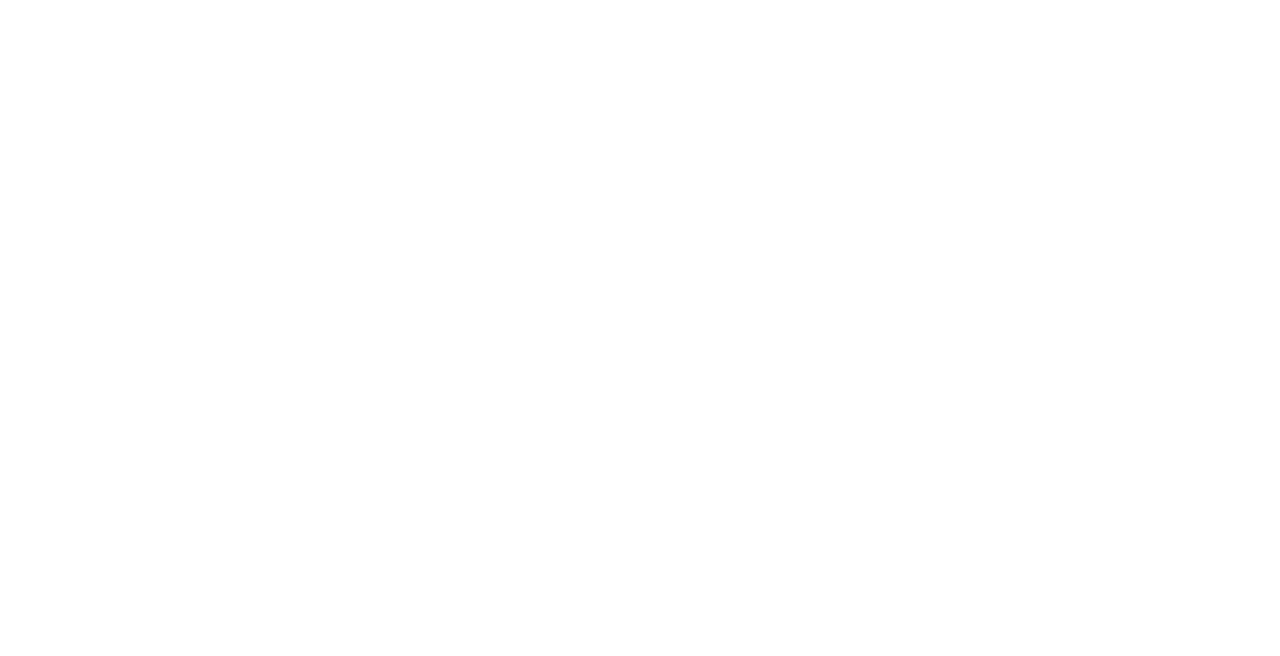
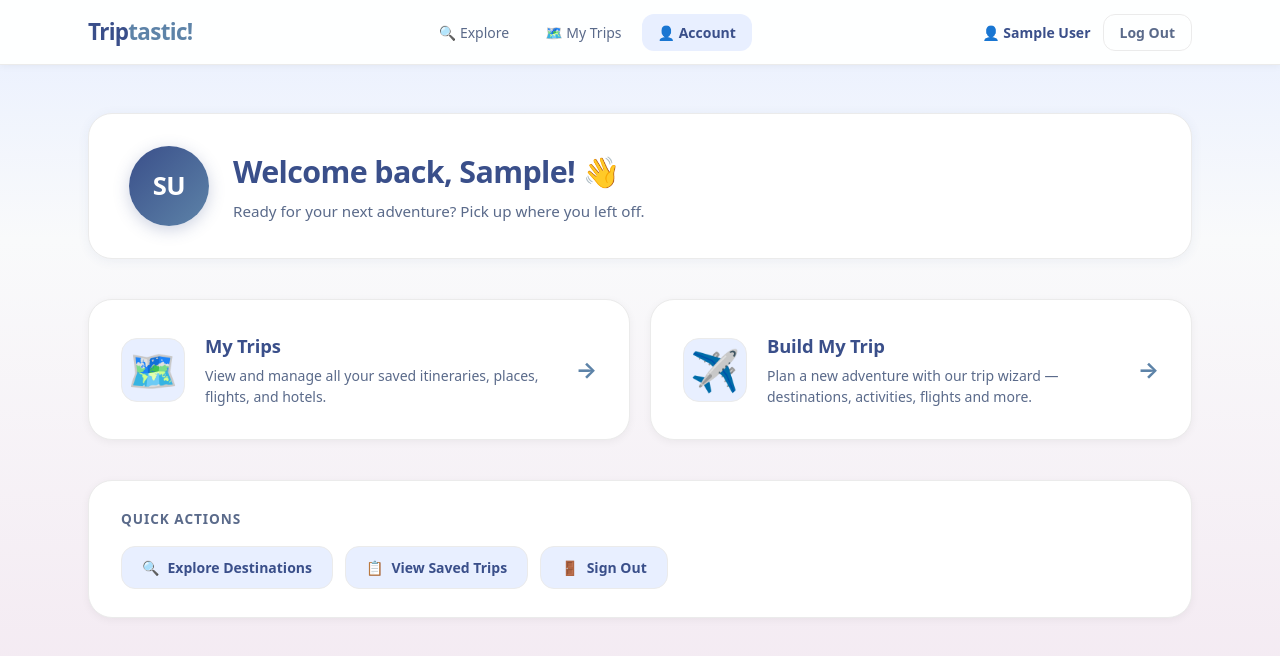
Before and after one commit to brocw/mern-travel-agent, a React (Vite) app in the folder frontend/: page /account in a window 1280 px wide. Before the commit this address had no page. Shown: the top 656 px of the page. Built offline with nearby package versions, Linux system fonts and the light colour scheme; sample sign-in values are in the browser's storage.

Commit message:
stuff i did for account page

```diff
--- a/frontend/src/App.tsx
+++ b/frontend/src/App.tsx
@@ -8,6 +8,7 @@
 import VerifyEmailPage from './pages/VerifyEmailPage.tsx';
 import ForgotPasswordPage from './pages/ForgotPasswordPage.tsx';
 import ResetPasswordPage from './pages/ResetPasswordPage.tsx';
+import AccountPage from './pages/AccountPage.tsx';
 
 function App() {
   return (
@@ -20,6 +21,7 @@
         <Route path="/verify-email" element={<VerifyEmailPage />} />
         <Route path="/forgot-password" element={<ForgotPasswordPage />} />
         <Route path="/reset-password" element={<ResetPasswordPage />} />
+        <Route path="/account" element={<AccountPage />} />
       </Routes>
     </BrowserRouter>
   );
--- a/frontend/src/components/Login.tsx
+++ b/frontend/src/components/Login.tsx
@@ -63,7 +63,7 @@
           localStorage.setItem("user_data", JSON.stringify(user));
           const pendingSearch = localStorage.getItem('pending_search');
           localStorage.removeItem('pending_search');
-          window.location.href = pendingSearch ? `/search?q=${encodeURIComponent(pendingSearch)}` : '/search';
+          window.location.href = pendingSearch ? `/search?q=${encodeURIComponent(pendingSearch)}` : '/account';
         }
       } catch (e) {
         console.log(e);
--- a/frontend/src/index.css
+++ b/frontend/src/index.css
@@ -2231,3 +2231,192 @@
 .tt-planner-slot-option:last-child { border-bottom: none; }
 .tt-planner-slot-option:hover { background: var(--tt-ice); }
 .tt-planner-slot-option span { font-size: 1rem; }
+
+/* ============================================================
+   ACCOUNT PAGE
+   ============================================================ */
+
+.tt-account-page {
+  min-height: 100vh;
+  background: linear-gradient(180deg, var(--tt-ice) 0%, #F9FAFB 30%, var(--tt-blush) 100%);
+}
+
+.tt-account-content {
+  max-width: 72rem;
+  margin: 0 auto;
+  padding: 3rem 1.5rem;
+  display: flex;
+  flex-direction: column;
+  gap: 2.5rem;
+}
+
+/* ── Welcome Hero ── */
+.tt-account-hero {
+  display: flex;
+  align-items: center;
+  gap: 1.5rem;
+  background: white;
+  border: 1px solid #EBEBEB;
+  border-radius: 1.5rem;
+  padding: 2rem 2.5rem;
+  box-shadow: 0 2px 12px rgba(58,79,138,0.07);
+}
+
+.tt-account-avatar {
+  width: 5rem;
+  height: 5rem;
+  border-radius: 9999px;
+  background: linear-gradient(135deg, var(--tt-navy), var(--tt-steel));
+  color: white;
+  font-size: 1.6rem;
+  font-weight: 800;
+  display: flex;
+  align-items: center;
+  justify-content: center;
+  flex-shrink: 0;
+  box-shadow: 0 4px 16px rgba(58,79,138,0.25);
+  letter-spacing: -0.02em;
+}
+
+.tt-account-welcome {
+  font-weight: 800;
+  font-size: clamp(1.4rem, 3vw, 1.9rem);
+  color: var(--tt-navy);
+  letter-spacing: -0.02em;
+  margin-bottom: 0.35rem;
+}
+
+.tt-account-welcome-sub {
+  color: var(--tt-muted);
+  font-size: 0.95rem;
+}
+
+/* ── Navigation Cards ── */
+.tt-account-cards {
+  display: grid;
+  grid-template-columns: 1fr 1fr;
+  gap: 1.25rem;
+}
+
+@media (max-width: 640px) {
+  .tt-account-cards { grid-template-columns: 1fr; }
+  .tt-account-hero { flex-direction: column; text-align: center; }
+}
+
+.tt-account-card {
+  display: flex;
+  align-items: center;
+  gap: 1.25rem;
+  padding: 2rem;
+  border-radius: 1.5rem;
+  border: 1.5px solid #EBEBEB;
+  background: white;
+  text-decoration: none;
+  transition: all 0.2s;
+  box-shadow: 0 2px 8px rgba(0,0,0,0.05);
+  cursor: pointer;
+}
+
+.tt-account-card:hover {
+  transform: translateY(-3px);
+  box-shadow: 0 10px 28px rgba(58,79,138,0.13);
+  border-color: var(--tt-purple);
+}
+
+.tt-account-card--trips:hover { border-color: var(--tt-navy); }
+.tt-account-card--wizard:hover { border-color: var(--tt-steel); }
+
+.tt-account-card-icon {
+  font-size: 2.5rem;
+  width: 4rem;
+  height: 4rem;
+  background: var(--tt-ice);
+  border: 1px solid #EBEBEB;
+  border-radius: 1rem;
+  display: flex;
+  align-items: center;
+  justify-content: center;
+  flex-shrink: 0;
+}
+
+.tt-account-card-body { flex: 1; }
+
+.tt-account-card-title {
+  font-weight: 800;
+  font-size: 1.15rem;
+  color: var(--tt-navy);
+  letter-spacing: -0.01em;
+  margin-bottom: 0.35rem;
+}
+
+.tt-account-card-desc {
+  color: var(--tt-muted);
+  font-size: 0.875rem;
+  line-height: 1.5;
+}
+
+.tt-account-card-arrow {
+  font-size: 1.4rem;
+  color: var(--tt-steel);
+  font-weight: 700;
+  flex-shrink: 0;
+  transition: transform 0.2s;
+}
+
+.tt-account-card:hover .tt-account-card-arrow {
+  transform: translateX(4px);
+}
+
+/* ── Quick Actions ── */
+.tt-account-quick {
+  background: white;
+  border: 1px solid #EBEBEB;
+  border-radius: 1.5rem;
+  padding: 1.75rem 2rem;
+  box-shadow: 0 2px 8px rgba(0,0,0,0.05);
+}
+
+.tt-account-quick-title {
+  font-weight: 700;
+  font-size: 0.85rem;
+  text-transform: uppercase;
+  letter-spacing: 0.07em;
+  color: var(--tt-muted);
+  margin-bottom: 1rem;
+}
+
+.tt-account-quick-grid {
+  display: flex;
+  flex-wrap: wrap;
+  gap: 0.75rem;
+}
+
+.tt-account-quick-btn {
+  display: inline-flex;
+  align-items: center;
+  gap: 0.5rem;
+  padding: 0.625rem 1.25rem;
+  border-radius: 0.875rem;
+  background: var(--tt-ice);
+  border: 1.5px solid #EBEBEB;
+  color: var(--tt-navy);
+  font-weight: 600;
+  font-size: 0.875rem;
+  cursor: pointer;
+  text-decoration: none;
+  transition: all 0.2s;
+  font-family: inherit;
+}
+
+.tt-account-quick-btn:hover {
+  background: var(--tt-navy);
+  color: white;
+  border-color: var(--tt-navy);
+  transform: translateY(-1px);
+}
+
+.tt-account-quick-btn--logout:hover {
+  background: #FEF2F2;
+  color: #DC2626;
+  border-color: #FECACA;
+}
--- /dev/null
+++ b/frontend/src/pages/AccountPage.tsx
@@ -0,0 +1,124 @@
+import { useEffect, useState } from 'react';
+
+interface User {
+  firstName: string;
+  lastName: string;
+  id: number;
+}
+
+const AccountPage = () => {
+  const [user, setUser] = useState<User | null>(null);
+
+  useEffect(() => {
+    const userData = localStorage.getItem('user_data');
+    if (!userData) {
+      window.location.href = '/';
+      return;
+    }
+    setUser(JSON.parse(userData));
+  }, []);
+
+  const doLogout = () => {
+    localStorage.removeItem('user_data');
+    localStorage.removeItem('token_data');
+    window.location.href = '/';
+  };
+
+  const initials = user
+    ? `${user.firstName[0]}${user.lastName[0]}`.toUpperCase()
+    : '?';
+
+  return (
+    <div className="tt-account-page">
+
+      {/* ── Navbar ── */}
+      <nav className="tt-trips-nav">
+        <div className="tt-trips-nav-inner">
+          <a href="/account" className="tt-trips-nav-brand">
+            <span style={{ color: 'var(--tt-navy)', fontWeight: 900, fontSize: '1.4rem', letterSpacing: '-0.03em' }}>
+              Trip<span style={{ color: 'var(--tt-steel)' }}>tastic!</span>
+            </span>
+          </a>
+          <div className="tt-trips-nav-links">
+            <a href="/search" className="tt-trips-nav-link">🔍 Explore</a>
+            <a href="/trips" className="tt-trips-nav-link">🗺️ My Trips</a>
+            <a href="/account" className="tt-trips-nav-link active">👤 Account</a>
+          </div>
+          <div className="tt-trips-nav-right">
+            <span className="tt-trips-nav-user">
+              👤 {user?.firstName} {user?.lastName}
+            </span>
+            <button className="tt-trips-nav-logout" onClick={doLogout}>
+              Log Out
+            </button>
+          </div>
+        </div>
+      </nav>
+
+      {/* ── Page Content ── */}
+      <div className="tt-account-content">
+
+        {/* Welcome Hero */}
+        <div className="tt-account-hero">
+          <div className="tt-account-avatar">{initials}</div>
+          <div className="tt-account-hero-text">
+            <h1 className="tt-account-welcome">
+              Welcome back, {user?.firstName}! 👋
+            </h1>
+            <p className="tt-account-welcome-sub">
+              Ready for your next adventure? Pick up where you left off.
+            </p>
+          </div>
+        </div>
+
+        {/* Navigation Cards */}
+        <div className="tt-account-cards">
+
+          {/* My Trips Card */}
+          <a href="/trips" className="tt-account-card tt-account-card--trips">
+            <div className="tt-account-card-icon">🗺️</div>
+            <div className="tt-account-card-body">
+              <h2 className="tt-account-card-title">My Trips</h2>
+              <p className="tt-account-card-desc">
+                View and manage all your saved itineraries, places, flights, and hotels.
+              </p>
+            </div>
+            <div className="tt-account-card-arrow">→</div>
+          </a>
+
+          {/* Build My Trip Card */}
+          <a href="/search" className="tt-account-card tt-account-card--wizard">
+            <div className="tt-account-card-icon">✈️</div>
+            <div className="tt-account-card-body">
+              <h2 className="tt-account-card-title">Build My Trip</h2>
+              <p className="tt-account-card-desc">
+                Plan a new adventure with our trip wizard — destinations, activities, flights and more.
+              </p>
+            </div>
+            <div className="tt-account-card-arrow">→</div>
+          </a>
+
+        </div>
+
+        {/* Quick Actions */}
+        <div className="tt-account-quick">
+          <h3 className="tt-account-quick-title">Quick Actions</h3>
+          <div className="tt-account-quick-grid">
+            <a href="/search" className="tt-account-quick-btn">
+              <span>🔍</span> Explore Destinations
+            </a>
+            <a href="/trips" className="tt-account-quick-btn">
+              <span>📋</span> View Saved Trips
+            </a>
+            <button className="tt-account-quick-btn tt-account-quick-btn--logout" onClick={doLogout}>
+              <span>🚪</span> Sign Out
+            </button>
+          </div>
+        </div>
+
+      </div>
+    </div>
+  );
+};
+
+export default AccountPage;
--- a/frontend/src/pages/SearchPage.tsx
+++ b/frontend/src/pages/SearchPage.tsx
@@ -55,6 +55,7 @@
   const [pendingFlight, setPendingFlight] = useState<any>(null);
   const [pendingHotel, setPendingHotel] = useState<any>(null);
   const [existingTripId, setExistingTripId] = useState<string | null>(null);
+
   useEffect(() => {
     const params = new URLSearchParams(window.location.search);
     const q = params.get('q');
@@ -168,7 +169,6 @@
 
   const handleAddToTrip = (item: Place | Event) => {
     const isPlace = 'address' in item;
-    // If it's a lodging/hotel, send to hotel slot
     if (isPlace && (item as Place).type === 'lodging') {
       setPendingHotel({ name: (item as Place).name, address: (item as Place).address });
       setMessage(`Added "${item.name}" to Where You're Staying`);
@@ -192,7 +192,6 @@
       let tripId = existingTripId;
       let tok = getToken();
 
-      // Only create a new trip if we don't have an existing one
       if (!tripId) {
         const tripResponse = await fetch(buildPath('api/createTrip'), {
           method: 'POST',
@@ -241,13 +240,14 @@
     <div className="tt-search-page">
       <nav className="tt-search-nav">
         <div className="tt-search-nav-inner">
-          <a href="/" className="tt-search-nav-brand">
+          <a href="/account" className="tt-search-nav-brand">
             <span className="tt-search-nav-brand-trip">Trip</span>
             <span className="tt-search-nav-brand-tastic">tastic!</span>
           </a>
           <div className="tt-search-nav-links">
             <a href="/search" className="tt-search-nav-link active">🔍 Explore</a>
             <a href="/trips" className="tt-search-nav-link">🗺️ My Trips</a>
+            <a href="/account" className="tt-search-nav-link">👤 Account</a>
           </div>
           <div className="tt-search-nav-right">
             {tripItems.length > 0 && (
--- a/frontend/src/pages/TripPage.tsx
+++ b/frontend/src/pages/TripPage.tsx
@@ -123,7 +123,7 @@
       {/* ── Navbar ── */}
       <nav className="tt-trips-nav">
         <div className="tt-trips-nav-inner">
-          <a href="/" className="tt-trips-nav-brand">
+          <a href="/account" className="tt-trips-nav-brand">
             <span style={{ color: 'var(--tt-navy)', fontWeight: 900, fontSize: '1.4rem', letterSpacing: '-0.03em' }}>
               Trip<span style={{ color: 'var(--tt-steel)' }}>tastic!</span>
             </span>
```
Also changed, not shown: frontend/src/components/Path.ts (+7 -7 lines).
